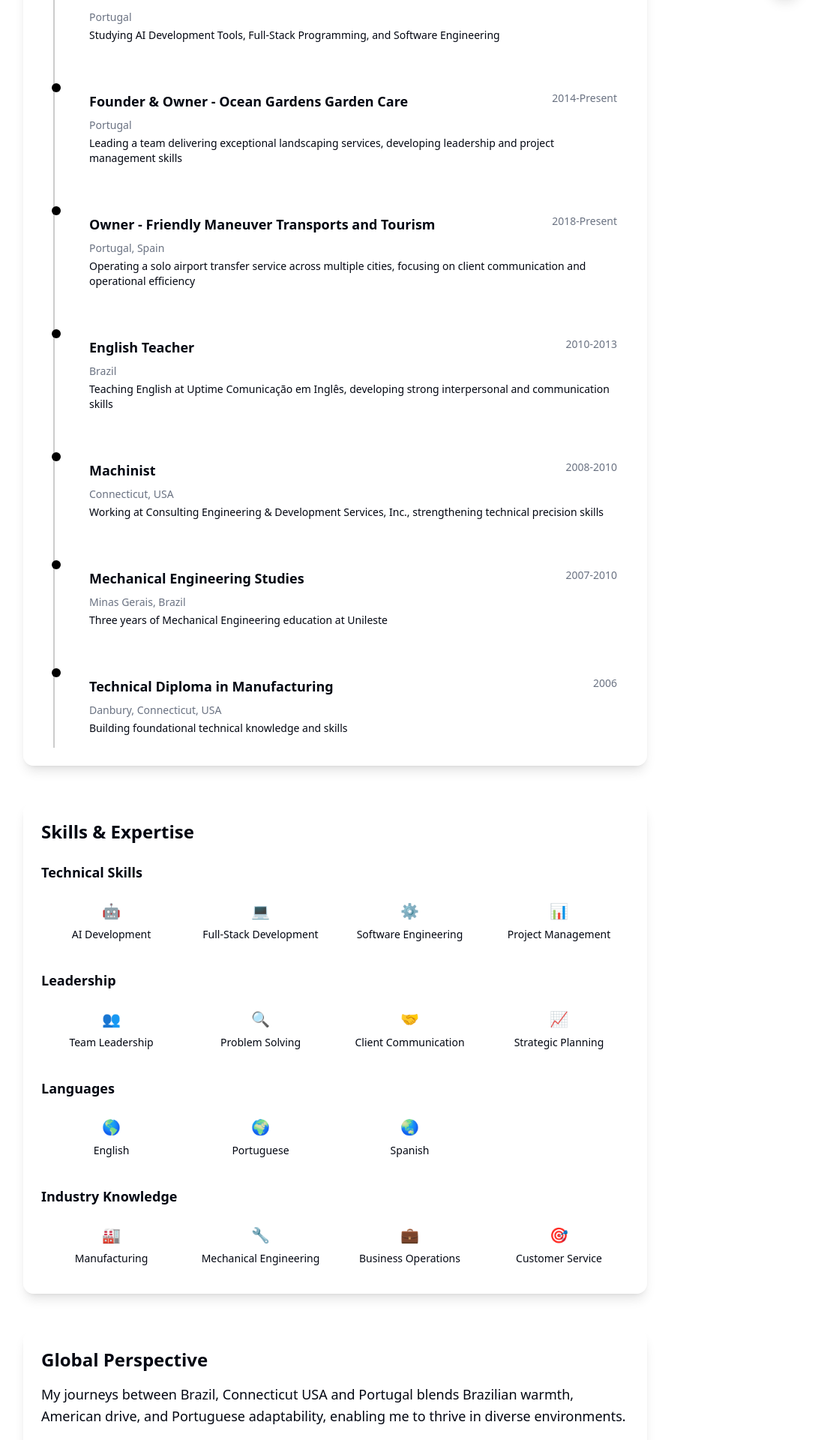
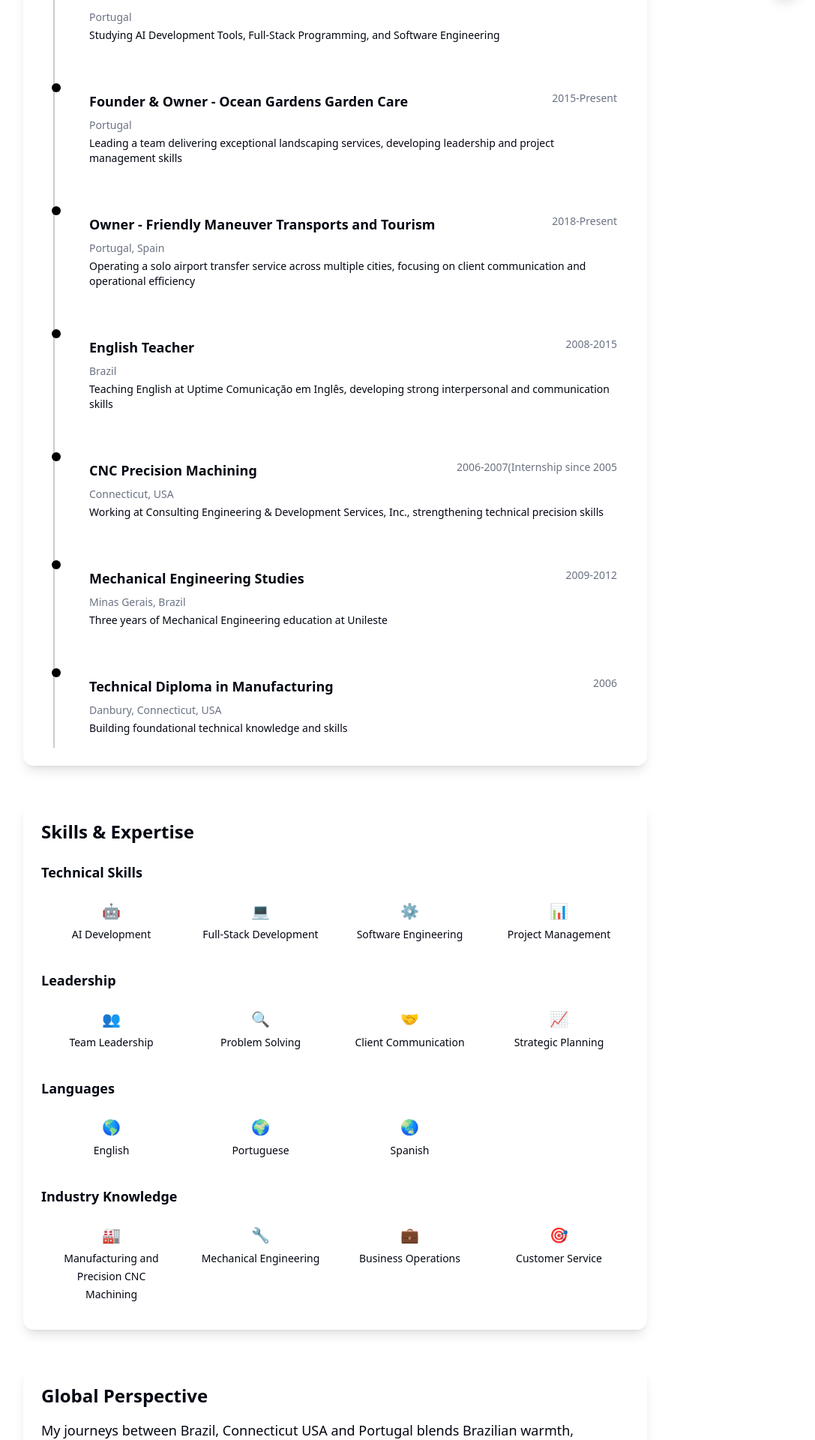
Before and after one commit to HugosGitStuff/hugo-portfolio, a Next.js app: page /about in a window 1280 px wide. Shown: the part 787-2707 px from the top of the page at 75% size, without its empty margins (193-1280 px from the left). Built offline with nearby package versions, Linux system fonts and the light colour scheme.

Commit message:
final push 2

```diff
--- a/app/about/page.tsx
+++ b/app/about/page.tsx
@@ -26,7 +26,7 @@ export default function AboutPage() {
     { name: 'Spanish', category: 'Languages', icon: '🌏' },
 
     // Industry Knowledge
-    { name: 'Manufacturing', category: 'Industry Knowledge', icon: '🏭' },
+    { name: 'Manufacturing and Precision CNC Machining', category: 'Industry Knowledge', icon: '🏭' },
     { name: 'Mechanical Engineering', category: 'Industry Knowledge', icon: '🔧' },
     { name: 'Business Operations', category: 'Industry Knowledge', icon: '💼' },
     { name: 'Customer Service', category: 'Industry Knowledge', icon: '🎯' }
@@ -40,7 +40,7 @@ export default function AboutPage() {
       location: 'Portugal'
     },
     {
-      year: '2014-Present',
+      year: '2015-Present',
       title: 'Founder & Owner - Ocean Gardens Garden Care',
       description: 'Leading a team delivering exceptional landscaping services, developing leadership and project management skills',
       location: 'Portugal'
@@ -52,19 +52,19 @@ export default function AboutPage() {
       location: 'Portugal, Spain'
     },
     {
-      year: '2010-2013',
+      year: '2008-2015',
       title: 'English Teacher',
       description: 'Teaching English at Uptime Comunicação em Inglês, developing strong interpersonal and communication skills',
       location: 'Brazil'
     },
     {
-      year: '2008-2010',
-      title: 'Machinist',
+      year: '2006-2007(Internship since 2005',
+      title: 'CNC Precision Machining',
       description: 'Working at Consulting Engineering & Development Services, Inc., strengthening technical precision skills',
       location: 'Connecticut, USA'
     },
     {
-      year: '2007-2010',
+      year: '2009-2012',
       title: 'Mechanical Engineering Studies',
       description: 'Three years of Mechanical Engineering education at Unileste',
       location: 'Minas Gerais, Brazil'
--- a/app/components/chat/Chat.tsx
+++ b/app/components/chat/Chat.tsx
@@ -30,28 +30,40 @@ export default function Chat() {
   // Handle input visibility when keyboard appears
   useEffect(() => {
     const handleFocus = () => {
-      // Wait for the keyboard animation
+      // Small delay to let the keyboard animation start
       setTimeout(() => {
         if (inputRef.current) {
-          const rect = inputRef.current.getBoundingClientRect();
-          const viewportHeight = window.visualViewport?.height || window.innerHeight;
+          // First ensure the sheet content is scrolled to bottom
+          const sheetContent = inputRef.current.closest('[role="dialog"]');
+          if (sheetContent) {
+            sheetContent.scrollTop = sheetContent.scrollHeight;
+          }
 
-          // Check if input is hidden by keyboard
-          if (rect.bottom > viewportHeight) {
-            inputRef.current.scrollIntoView({
-              behavior: 'smooth',
-              block: 'center'
-            });
-          }
+          // Then position the input field
+          window.scrollTo(0, 0);
+          inputRef.current.scrollIntoView({ block: 'end' });
+
+          // Additional adjustment after keyboard is fully shown
+          setTimeout(() => {
+            if (inputRef.current) {
+              inputRef.current.scrollIntoView({ block: 'center' });
+            }
+          }, 300);
         }
-      }, 100);
+      }, 50);
     };
 
     const input = inputRef.current;
-    input?.addEventListener('focus', handleFocus);
+    if (input) {
+      input.addEventListener('focus', handleFocus);
+      input.addEventListener('click', handleFocus);
+    }
 
     return () => {
-      input?.removeEventListener('focus', handleFocus);
+      if (input) {
+        input.removeEventListener('focus', handleFocus);
+        input.removeEventListener('click', handleFocus);
+      }
     };
   }, []);
 
@@ -89,7 +101,7 @@ export default function Chat() {
   };
 
   return (
-    <Card className="w-full min-h-[100dvh] md:h-[calc(100vh-2rem)] flex flex-col relative">
+    <Card className="w-full min-h-[100dvh] md:h-[calc(100vh-2rem)] flex flex-col relative overflow-hidden">
       <div className="flex-1 overflow-y-auto p-4 space-y-4">
         {messages.map((message, index) => (
           <div
@@ -109,7 +121,7 @@ export default function Chat() {
         ))}
         <div ref={messagesEndRef} />
       </div>
-      <div className="sticky bottom-0 left-0 right-0 bg-card border-t mt-auto pb-safe">
+      <div className="sticky bottom-0 left-0 right-0 bg-card border-t mt-auto">
         <form onSubmit={handleSubmit} className="p-4">
           <div className="flex gap-2">
             <input
@@ -120,12 +132,6 @@ export default function Chat() {
               placeholder="Type your message..."
               className="flex-1 p-2 border rounded-lg focus:outline-none focus:ring-2 focus:ring-blue-500"
               disabled={isLoading}
-              onFocus={(e) => {
-                // Additional scroll on focus
-                setTimeout(() => {
-                  e.target.scrollIntoView({ behavior: 'smooth', block: 'center' });
-                }, 100);
-              }}
             />
             <Button type="submit" disabled={isLoading}>
               {isLoading ? 'Sending...' : 'Send'}
```
